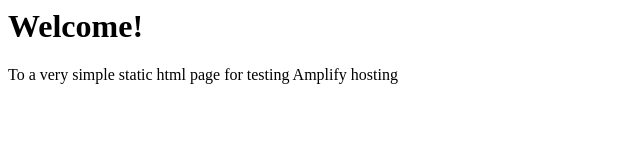
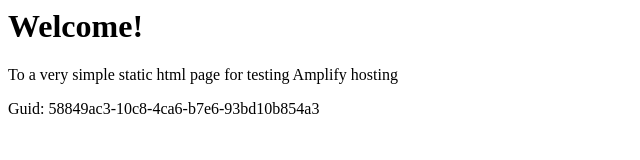
Before and after one commit to aws-aemilia-nrt/Github-PR-Commit-Integration-Test-DoNotTouch-v0-preprod-ap-northeast-1, a website: page src/index.html in a window 1280 px wide. Shown: the whole page, without its empty margins (0-640 px from the left). Drawn offline with Linux system fonts and the light colour scheme.

Commit message:
commit from integ tests

```diff
--- a/src/index.html
+++ b/src/index.html
@@ -1,3 +1,5 @@
+
+
 <html lang="en">
 
 <head>
@@ -10,6 +12,6 @@
 <body>
     <h1>Welcome!</h1>
     <p>To a very simple static html page for testing Amplify hosting</p>
-</body>
+    <p>Guid: 58849ac3-10c8-4ca6-b7e6-93bd10b854a3</p></body>
 
 </html>
```
